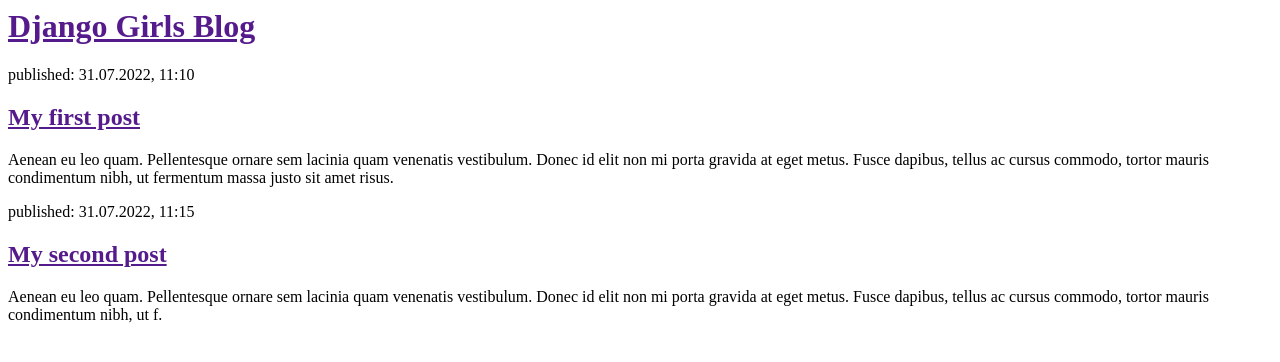
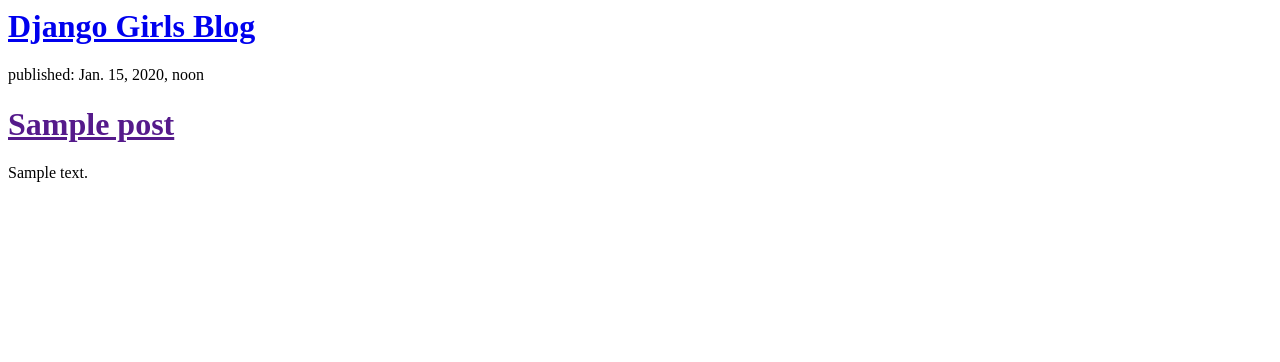
Before and after one commit to kovalenkou/my-first-blog, a Django app: page / in a window 1280 px wide. Shown: the top 362 px of the page. Run offline with Django 4.2, Linux system fonts and the light colour scheme; tables that the repository leaves empty hold one stand-in row (values such as "Sample post").

Commit message:
Modified templates to display posts from database.

```diff
--- a/blog/templates/blog/post_list.html
+++ b/blog/templates/blog/post_list.html
@@ -4,19 +4,16 @@
     </head>
     <body>
         <div>
-            <h1><a href="">Django Girls Blog</a></h1>
+            <h1><a href="/">Django Girls Blog</a></h1>
         </div>
 
-        <div>
-            <p>published: 31.07.2022, 11:10</p>
-            <h2><a href="">My first post</a></h2>
-            <p>Aenean eu leo quam. Pellentesque ornare sem lacinia quam venenatis vestibulum. Donec id elit non mi porta gravida at eget metus. Fusce dapibus, tellus ac cursus commodo, tortor mauris condimentum nibh, ut fermentum massa justo sit amet risus.</p>
-        </div>
+        {% for post in posts %}
+            <div>
+                <p>published: {{ post.published_date }}</p>
+                <h1><a href="">{{ post.title }}</a></h1>
+                <p>{{ post.text|linebreaksbr }}</p>
+            </div>
+        {% endfor %}
 
-        <div>
-            <p>published: 31.07.2022, 11:15</p>
-            <h2><a href="">My second post</a></h2>
-            <p>Aenean eu leo quam. Pellentesque ornare sem lacinia quam venenatis vestibulum. Donec id elit non mi porta gravida at eget metus. Fusce dapibus, tellus ac cursus commodo, tortor mauris condimentum nibh, ut f.</p>
-        </div>
     </body>
 </html>
--- a/blog/views.py
+++ b/blog/views.py
@@ -1,9 +1,10 @@
 from pickle import GET
 from django.http import HttpResponse
 from django.shortcuts import render
+from django.utils import timezone
 from django.views import View
+from django.views.generic import TemplateView, CreateView
 
-from django.views.generic import TemplateView, CreateView
 
 from blog.models import Post
 
@@ -11,13 +12,11 @@
 class post_list(CreateView):
     template_name = 'blog/post_list.html'
     model = Post
-    fields = ['author', 'title']
+    fields = ['author', 'title', 'text', 'created_date', 'published_date']
 
-    # def post_list(self, request):
-    #     return render(request, 'blog/post_list.html', {})
+    def get(self, request):
+        posts = Post.objects.filter(published_date__lte=timezone.now()).order_by('published_date')
+        return render(request, 'blog/post_list.html', {'posts': posts} )
 
-    # def get(self, request):
-    #    return HttpResponse('Class based view')
-
-    # def post(self, request):
-    #   return HttpResponse('Class based view')
+    def post(self, request):
+      return HttpResponse('Class based view')
--- a/mysite/settings.py
+++ b/mysite/settings.py
@@ -30,7 +30,7 @@
 # SECURITY WARNING: don't run with debug turned on in production!
 DEBUG = os.environ.get("DEBUG")
 
-ALLOWED_HOSTS = ['127.0.0.1'] if DEBUG else['kovalenkou.pythonanywhere.com']
+ALLOWED_HOSTS = ['127.0.0.1', 'kovalenkou.pythonanywhere.com']
 
 # Application definition
 
```
